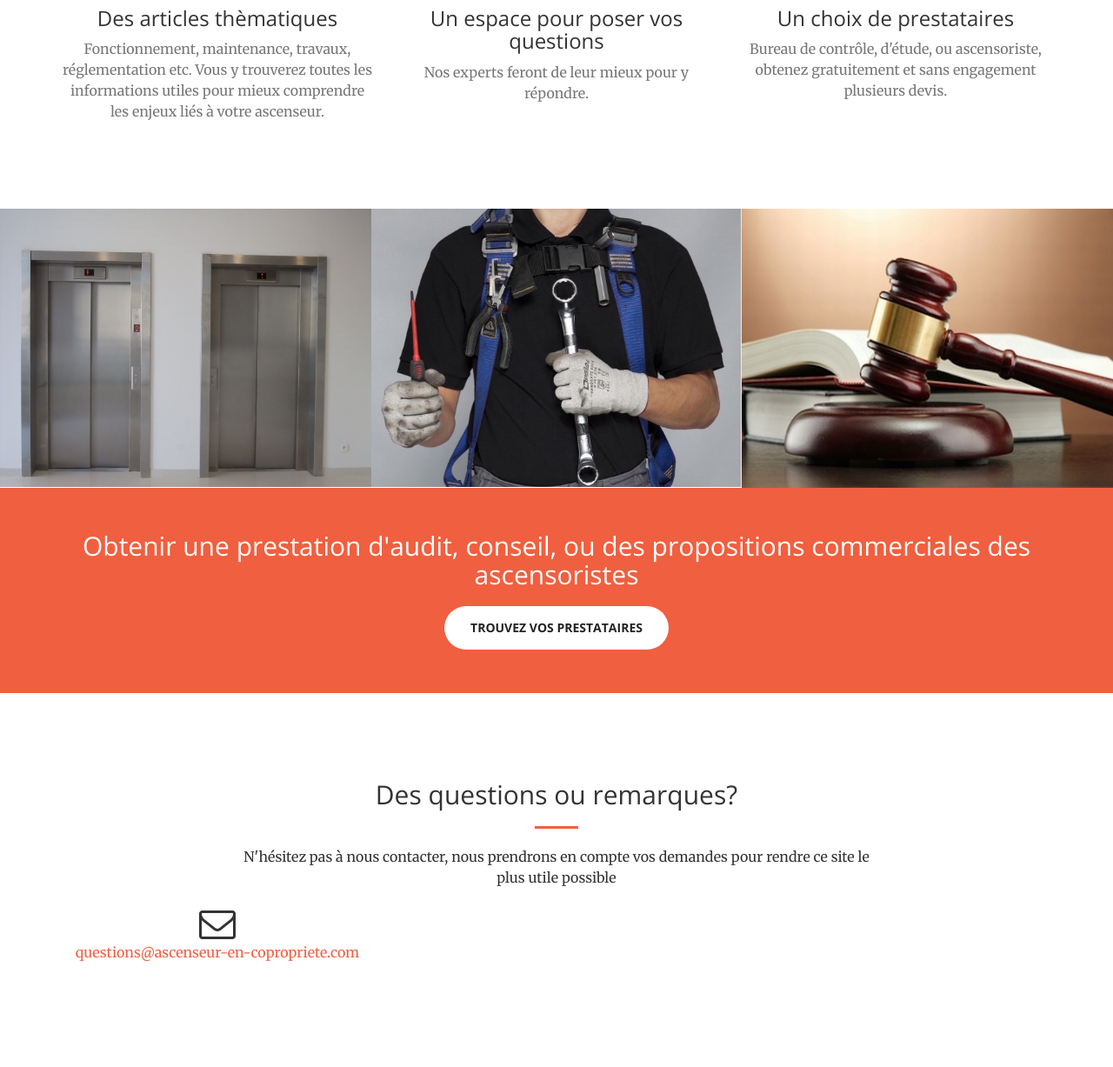
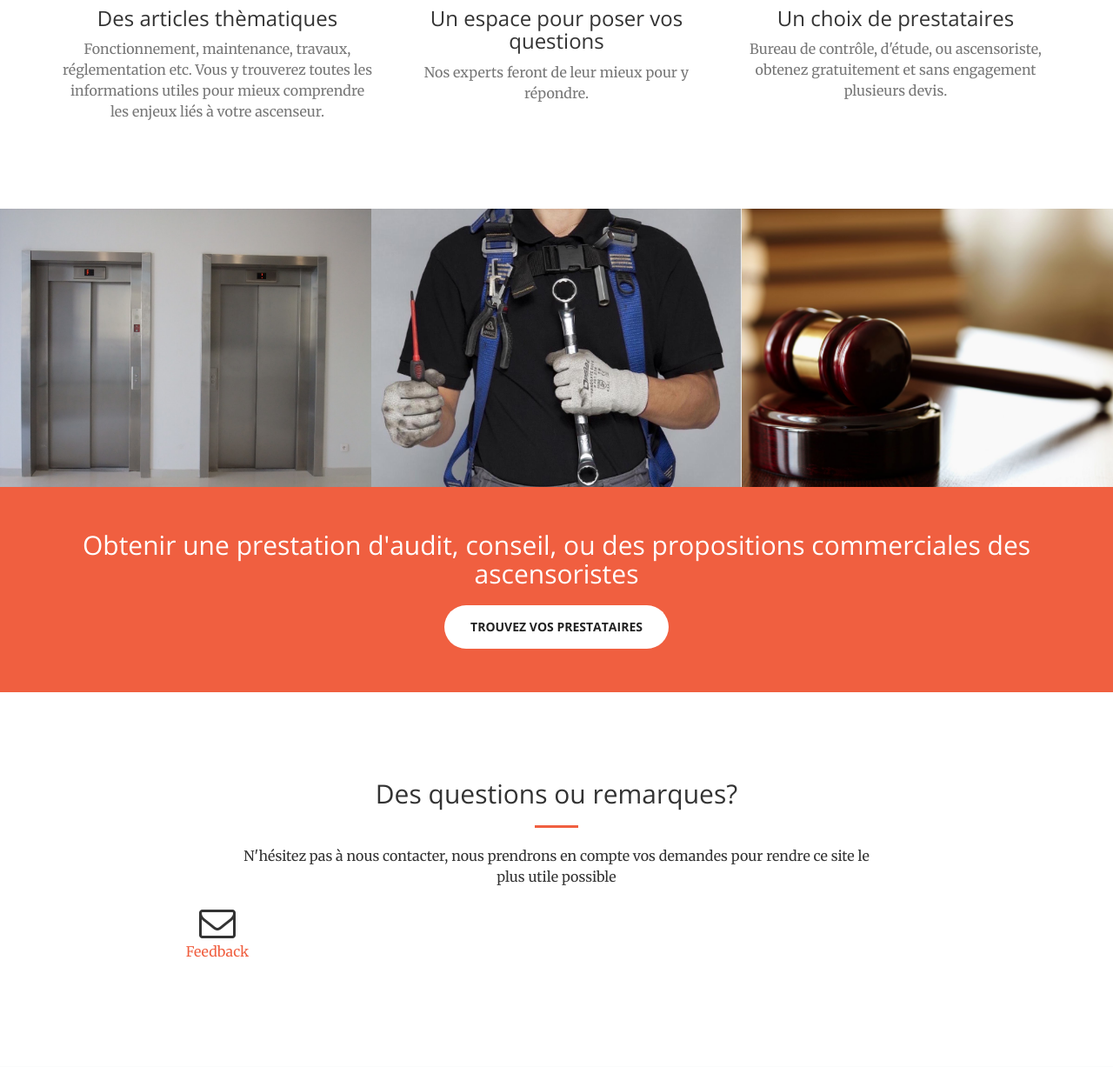
Before and after one commit to Leonardbinet/ascenseur, a Django app: page / in a window 1280 px wide. Shown: the part 1465-2692 px from the top of the page at 87% size. After the commit the page ends 2566 px from the top, so only its background shows below. Run offline with Django 3.2, Linux system fonts and the light colour scheme; some libraries are stand-ins or nearby versions.

Commit message:
Modifications mineures
Photo légale, et adresse mail feedback

```diff
--- a/ascenseur/templates/index.html
+++ b/ascenseur/templates/index.html
@@ -1,5 +1,17 @@
 {% extends 'base.html' %}
 {% load staticfiles %}
+
+<!-- Balise title <60 caractères -->
+{% block title %}
+<title>Ascenseur en copropriété</title>
+{% endblock %}
+
+
+<!-- Balise méta de description : <156 caractères -->
+{% block meta_desc %}
+<meta name="description" content="Toutes les informations concernant l'ascenseur en copropriété.
+Réglementations, fonctionnement, contrat de maintenance, travaux et bien plus.">
+{% endblock %}
 
 
 {% block body_block %}
@@ -98,7 +110,7 @@
             </div>
             <div class="col-lg-4 col-sm-6">
                 <a href="#" class="portfolio-box">
-                    <img src="{% static 'Bootstrap/img/portfolio/legislation.jpg' %}" class="img-responsive" alt="">
+                    <img src="{% static 'Bootstrap/img/portfolio/legislation4.jpg' %}" class="img-responsive" alt="">
                     <div class="portfolio-box-caption">
                         <div class="portfolio-box-caption-content">
                             <div class="project-category text-faded">
@@ -136,7 +148,7 @@
             </div>
             <div class="col-lg-4 text-center">
                 <i class="fa fa-envelope-o fa-3x wow bounceIn" data-wow-delay=".1s"></i>
-                <p><a href="mailto:questions@ascenseur-en-copropriete.com">questions@ascenseur-en-copropriete.com</a></p>
+                <p><a href="mailto:feedback@ascenseur-en-copropriete.com">Feedback</a></p>
             </div>
         </div>
     </div>
```
